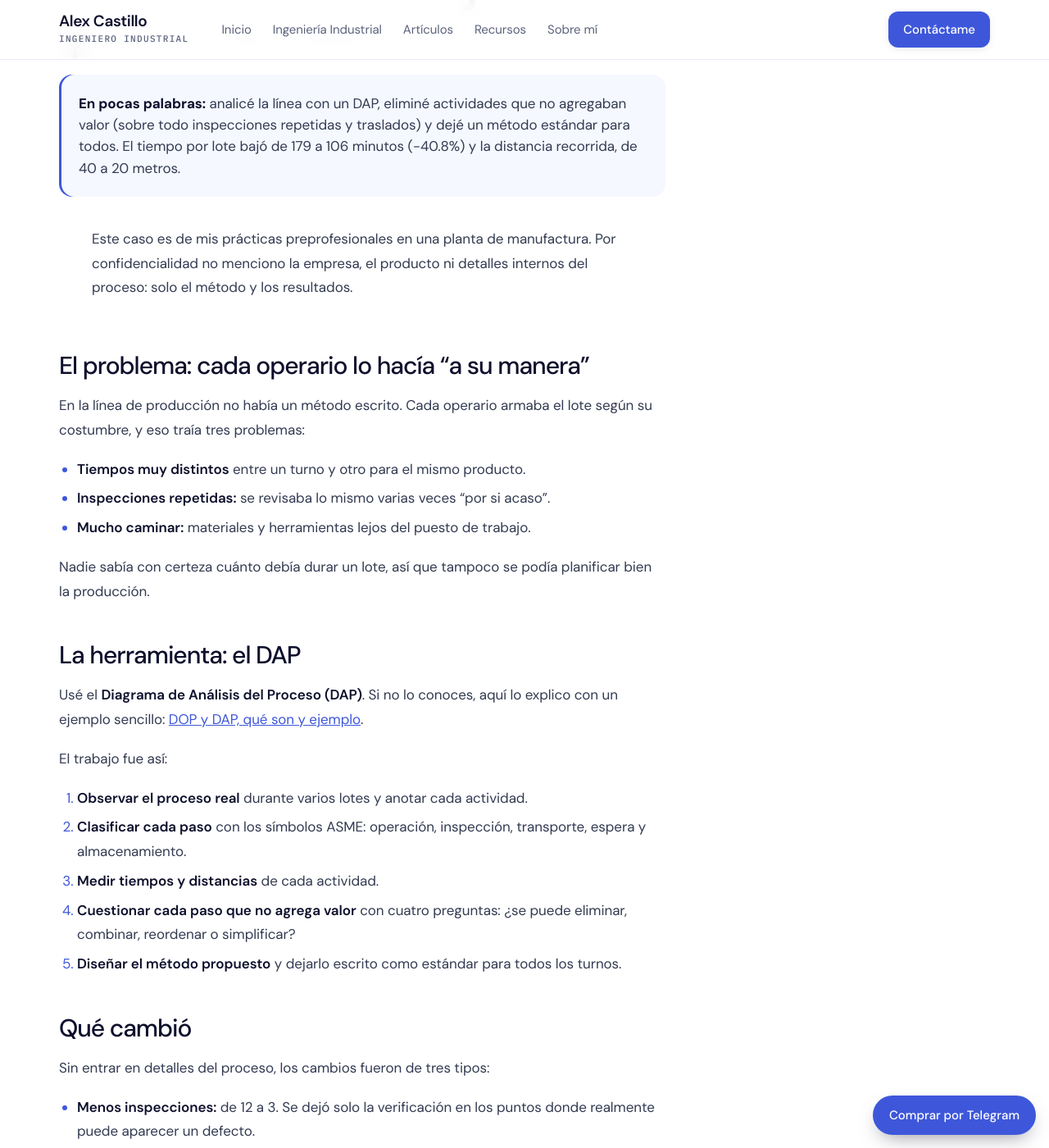
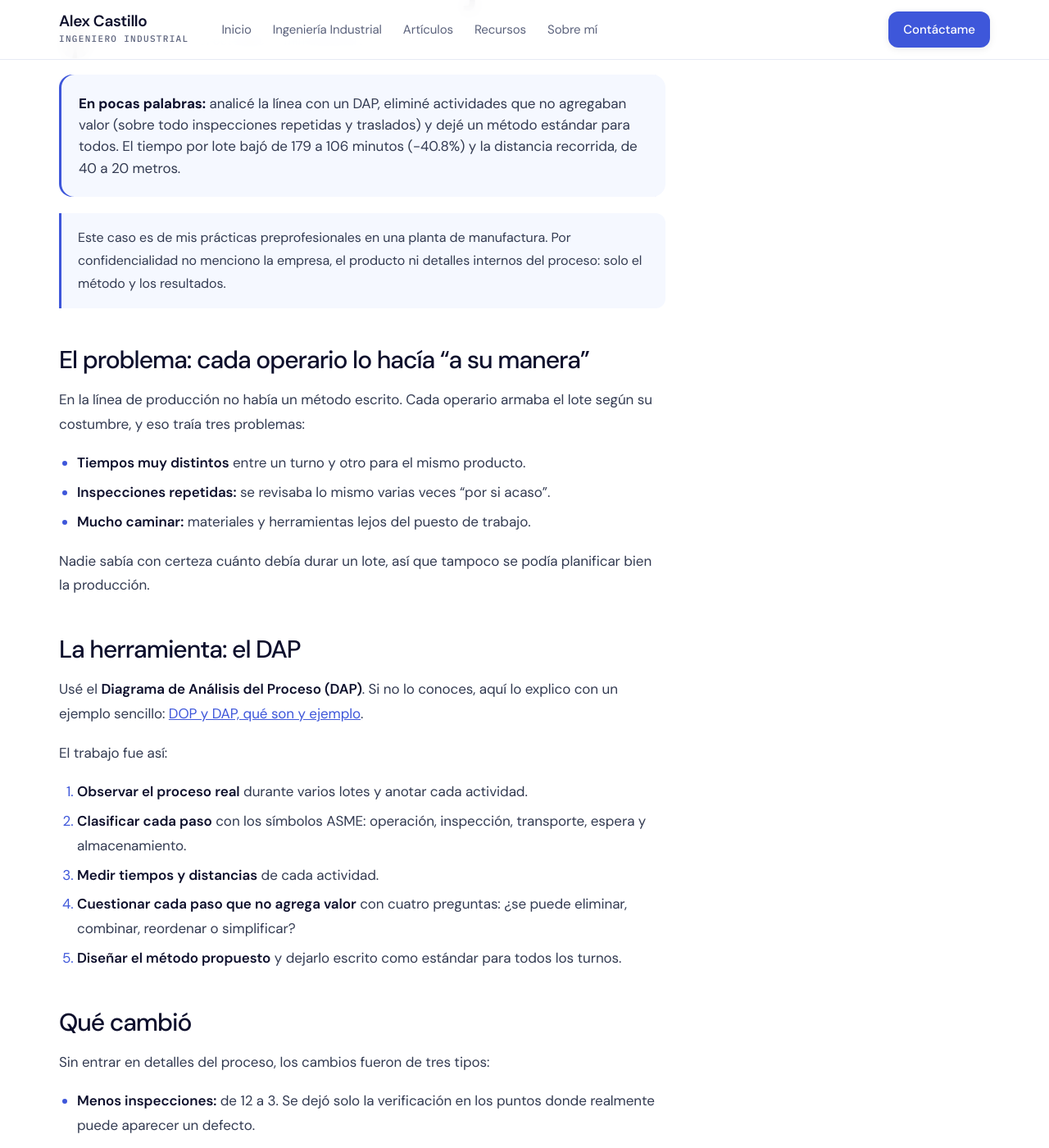
Before and after one commit to AlexCastilloFar/AlexCastilloFar.github.io, a Jekyll site: the page built from _posts/2026-10-31-caso-estandarizacion-metodos-de-trabajo.md, in a window 1280 px wide and 1400 px high, scrolled down 451 px. Shown: the whole window at 82% size. Built offline with Jekyll 4.4.1, drawn with Linux system fonts in a browser that asks for light colours; some of the changed text lies outside the part shown.

Commit message:
Vista previa 2

```diff
--- a/_layouts/default.html
+++ b/_layouts/default.html
@@ -59,9 +59,9 @@
   <div class="wrap foot-bottom"><span>© {{ site.time | date: "%Y" }} {{ site.title }} · {{ site.subtitulo }}</span><span>Hecho en Lima, Perú</span></div>
 </footer>
 
-{% if page.comprar %}
+{% if page.comprar %}{% if page.layout != "post" or page.plantilla %}
 {% if site.telegram != "" %}<a class="float" href="{{ site.telegram }}" target="_blank" rel="noopener">Comprar por Telegram ↗</a>{% else %}<button class="float buy" type="button">Comprar por Telegram</button>{% endif %}
-{% endif %}
+{% endif %}{% endif %}
 <div class="toast" id="toast" role="status" hidden>El bot de Telegram estará disponible muy pronto.</div>
 <script>
   // Menú del celular
--- a/assets/css/style.css
+++ b/assets/css/style.css
@@ -405,3 +405,10 @@ footer .logo small,footer .eyebrow{color:var(--glow)}
 .foot-col a:hover{color:#fff;text-decoration:underline}
 .foot-bottom{border-top:1px solid rgba(255,255,255,.12);color:#a9b3e8}
 footer a:focus-visible{outline-color:var(--glow)}
+.badge{min-height:44px}
+.hero>.stack{min-width:0}
+.badge{max-width:100%;min-width:0;overflow:hidden}
+/* Citas dentro de artículos (avisos de confidencialidad, ejemplos) */
+.prose blockquote{margin:0;background:var(--wash);border-left:3px solid var(--accent);border-radius:0 12px 12px 0;padding:16px 20px;font-size:16px;color:var(--text)}
+.prose blockquote p{margin:0}
+.prose blockquote p+p{margin-top:8px}
```
Also changed, not shown: _posts/2026-10-31-caso-estandarizacion-metodos-de-trabajo.md (+1 -1 lines).
